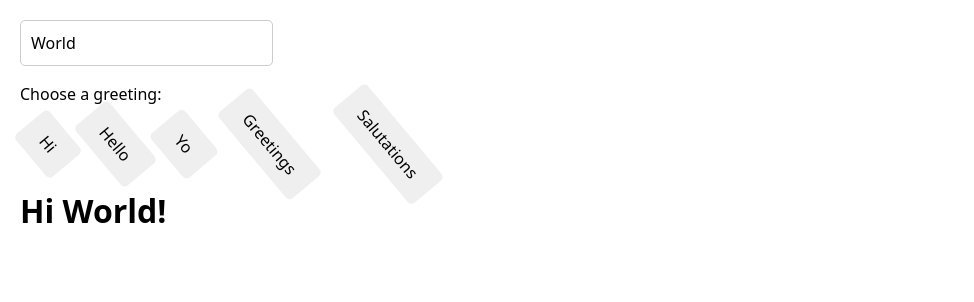
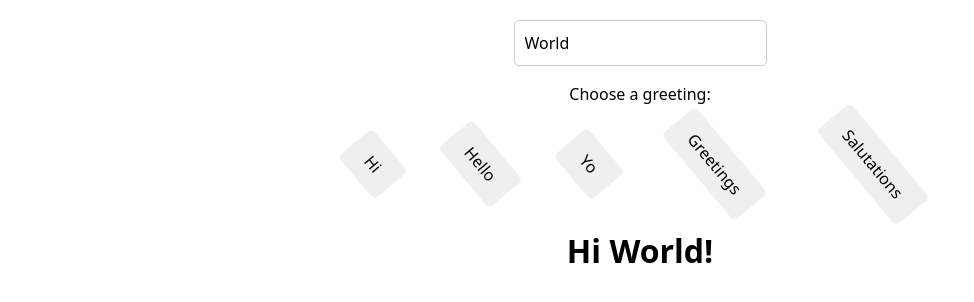
Before and after one commit to JustCallMeWhateverness/ReactTest, a React (Vite) app: page / in a window 1280 px wide. Shown: the top 302 px of the page, without its empty margins (0-974 px from the left). Built offline with nearby package versions, Linux system fonts and the light colour scheme.

Commit message:
Css change

```diff
--- a/src/css/index.css
+++ b/src/css/index.css
@@ -10,12 +10,14 @@
 
 body {
   margin: 20px;
+  text-align: center;
 }
 
 button {
   font: inherit;
   cursor: pointer;
   border: none;
+  margin: 20px;
   padding: 10px 20px;
   border-radius: 5px;
   transform: rotate(50deg);
```
